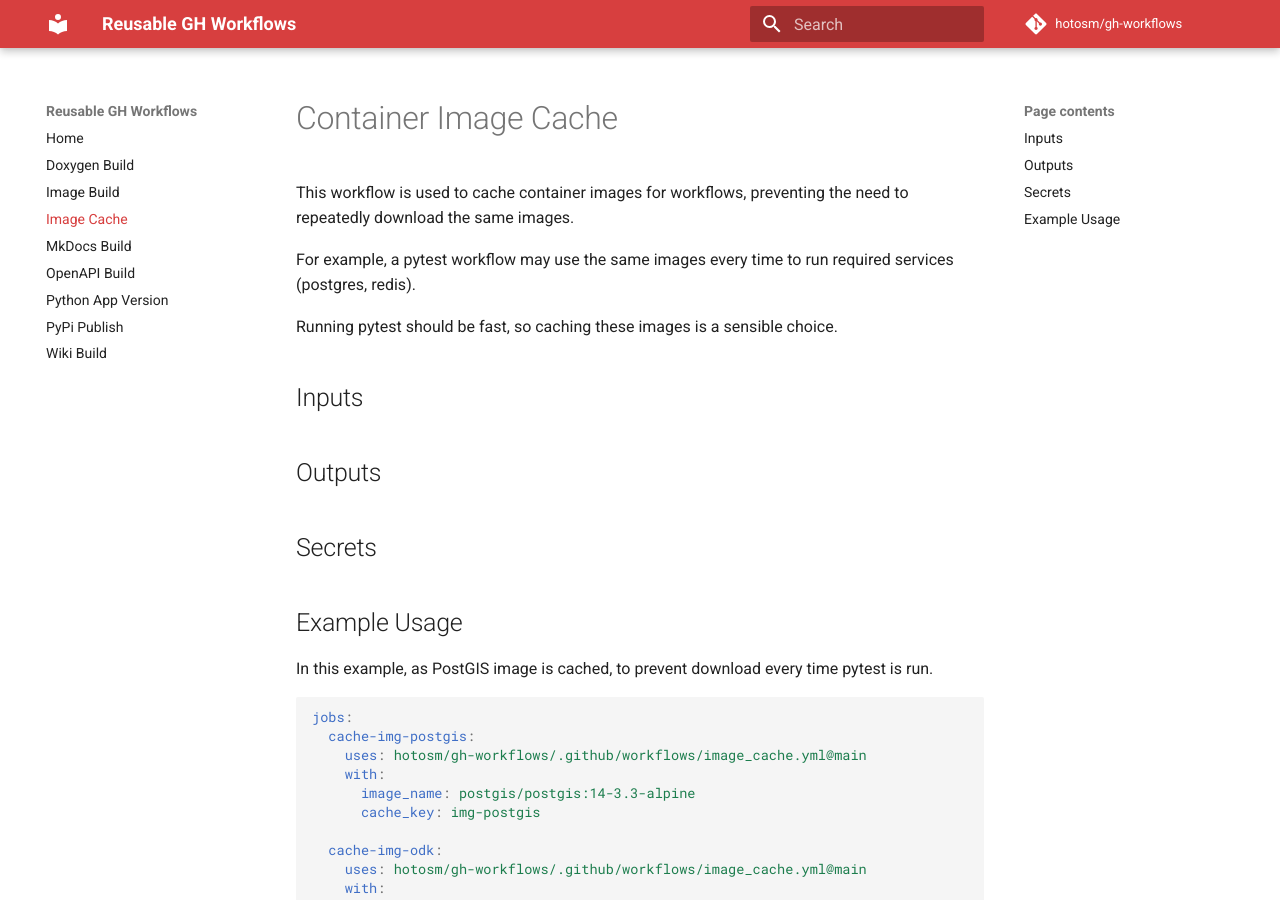
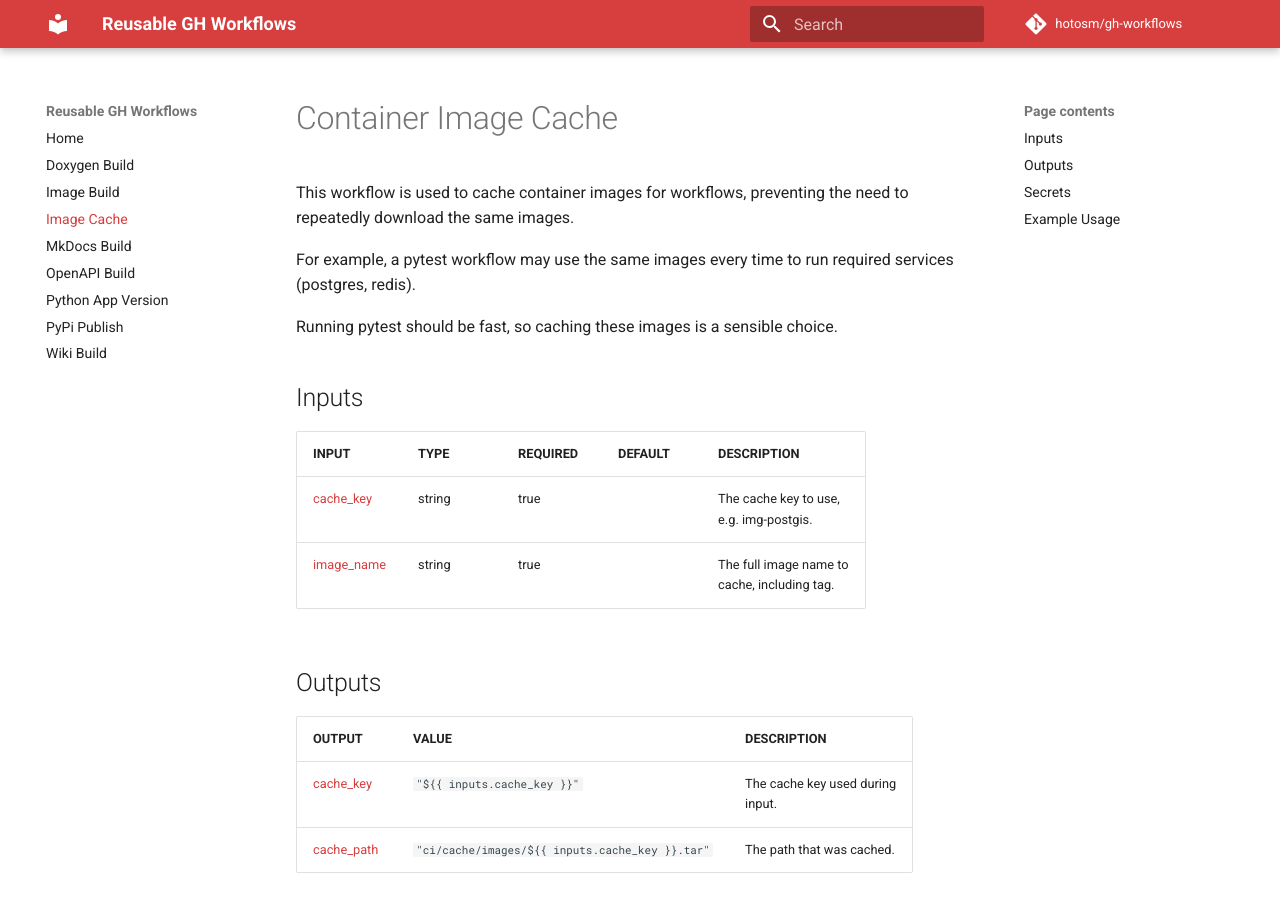
Before and after one commit to hotosm/gh-workflows, an MkDocs documentation site: the page built from docs/image_cache.md, in a window 1280 px wide and 900 px high. Built offline with MkDocs 1.6.1 and Material for MkDocs 9.7.7, drawn with Linux system fonts in a browser that asks for light colours; comment, search, counter and statistics services are not loaded.

Commit message:
docs: updated workflow docs

```diff
--- a/docs/image_cache.md
+++ b/docs/image_cache.md
@@ -12,9 +12,33 @@ is a sensible choice.
 
 ## Inputs
 
+<!-- AUTO-DOC-INPUT:START - Do not remove or modify this section -->
+
+| INPUT                                                          | TYPE   | REQUIRED | DEFAULT | DESCRIPTION                                      |
+| -------------------------------------------------------------- | ------ | -------- | ------- | ------------------------------------------------ |
+| <a name="input_cache_key"></a>[cache_key](#input_cache_key)    | string | true     |         | The cache key to use, <br>e.g. img-postgis.      |
+| <a name="input_image_name"></a>[image_name](#input_image_name) | string | true     |         | The full image name to <br>cache, including tag. |
+
+<!-- AUTO-DOC-INPUT:END -->
+
 ## Outputs
 
+<!-- AUTO-DOC-OUTPUT:START - Do not remove or modify this section -->
+
+| OUTPUT                                                           | VALUE                                           | DESCRIPTION                          |
+| ---------------------------------------------------------------- | ----------------------------------------------- | ------------------------------------ |
+| <a name="output_cache_key"></a>[cache_key](#output_cache_key)    | `"${{ inputs.cache_key }}"`                     | The cache key used during <br>input. |
+| <a name="output_cache_path"></a>[cache_path](#output_cache_path) | `"ci/cache/images/${{ inputs.cache_key }}.tar"` | The path that was cached.            |
+
+<!-- AUTO-DOC-OUTPUT:END -->
+
 ## Secrets
+
+<!-- AUTO-DOC-SECRETS:START - Do not remove or modify this section -->
+
+No secrets.
+
+<!-- AUTO-DOC-SECRETS:END -->
 
 ## Example Usage
 
```
